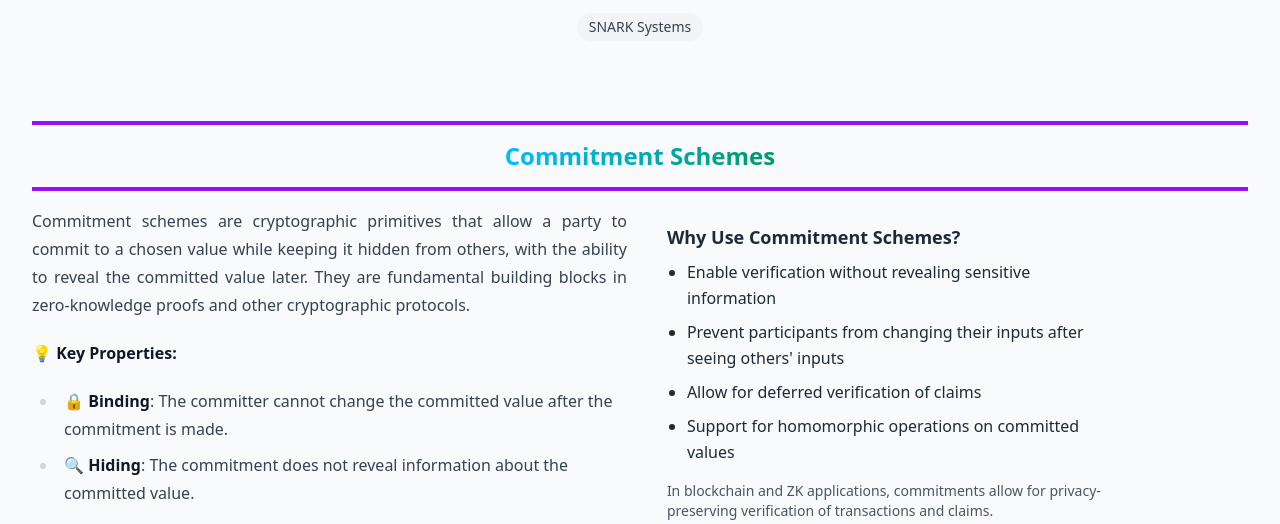
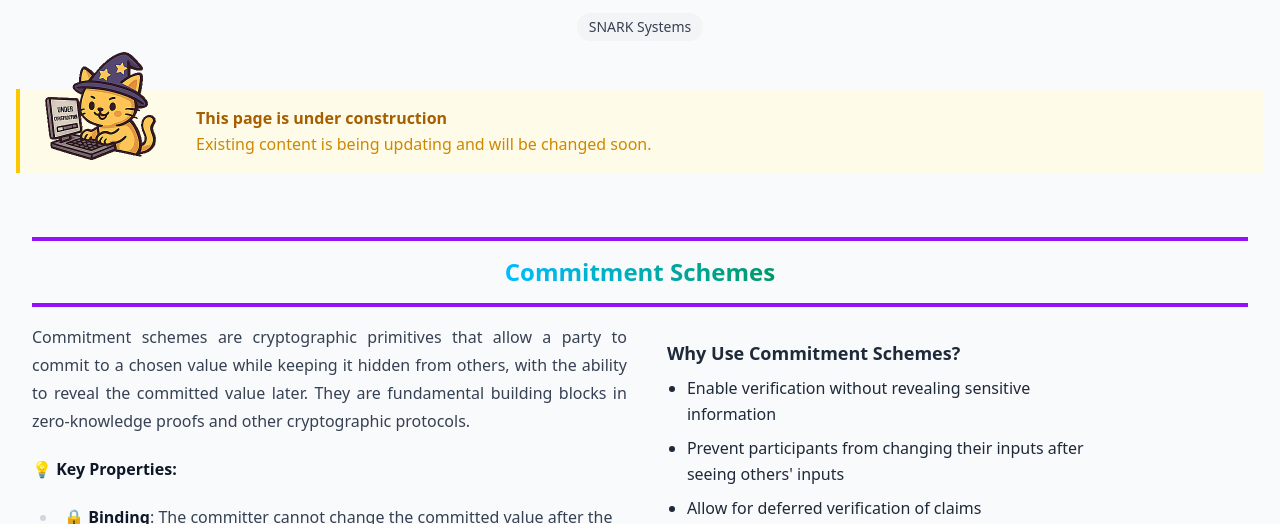
Before and after one commit to wizicer/zkhints, an Astro site: page /commitment in a window 1280 px wide. Shown: the part 236-760 px from the top of the page. Built offline with nearby package versions, Linux system fonts and the light colour scheme; Astro itself is replaced by a stand-in of ours.

Commit message:
add construction tip for commitment

```diff
--- a/src/pages/commitment.astro
+++ b/src/pages/commitment.astro
@@ -7,6 +7,8 @@ import { Content as VectorCommitment } from "./commitment/vector-commitment.md";
 import { Content as KZGCommitment } from "./commitment/kzg-commitment.md";
 import Prose from "../components/Prose.astro";
 import References from "../components/References.astro";
+import constructionCat1 from "../assets/construction/construction_cat_1.png";
+import { Image } from "astro:assets";
 
 export const references = [
   {
@@ -19,6 +21,20 @@ export const references = [
 ---
 
 <Layout id="commitment">
+  <div
+    class="bg-yellow-50 border-l-4 border-yellow-400 p-4 mb-8 flex items-start relative flex-col md:flex-row"
+  >
+    <Image
+      src={constructionCat1}
+      alt="Under Construction"
+      class="h-32 w-32 mr-4 object-contain md:absolute md:-top-12"
+    />
+    <div class="ml-0 md:ml-40">
+      <p class="text-yellow-700 font-bold">This page is under construction</p>
+      <p class="text-yellow-600">Existing content is being updating and will be changed soon.</p>
+    </div>
+  </div>
+
   <main class="container mx-auto px-4 py-8">
     <section class="mb-10">
       <SectionHeading title="Commitment Schemes" gradientPart="Commitment Schemes" />
```
